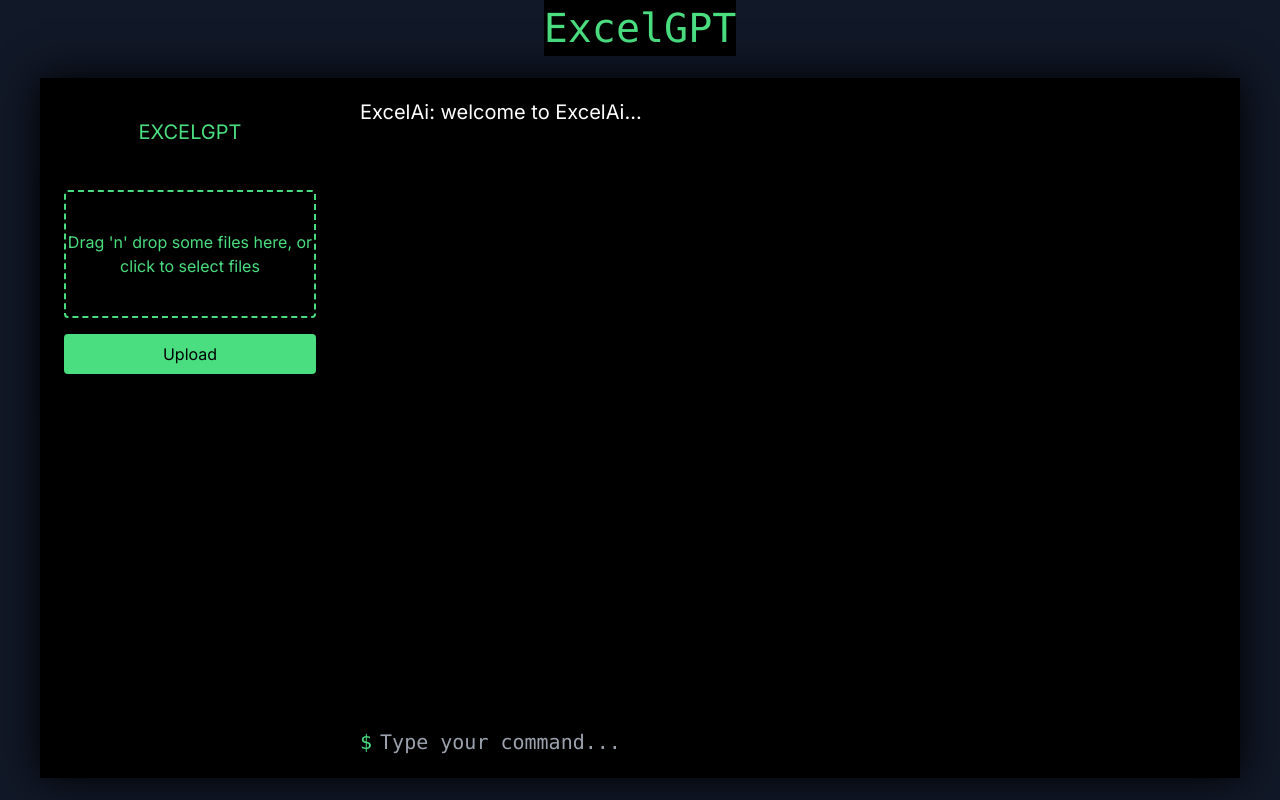
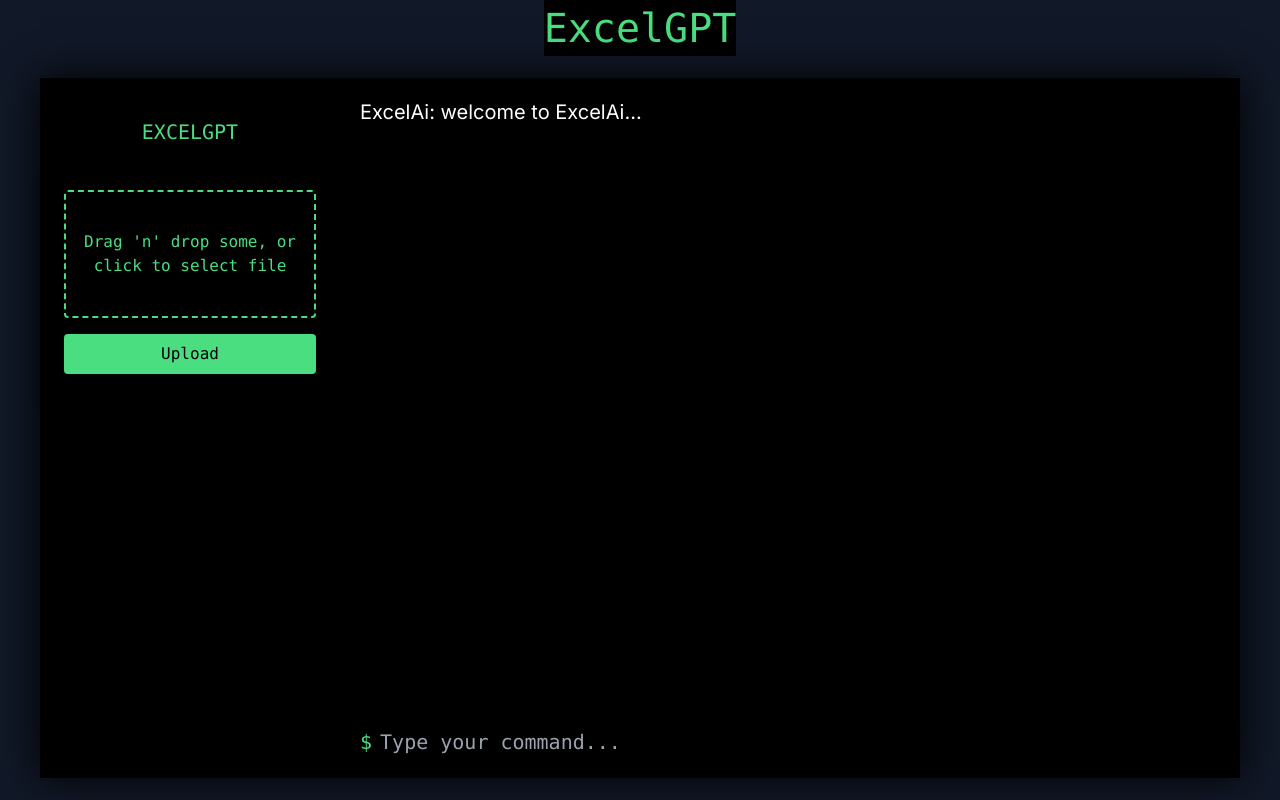
Before and after one commit to jasangill1/ExcelGPT, a Next.js app in the folder frontend/: page / in a window 1280 px wide. Built offline with nearby package versions, Linux system fonts and the light colour scheme.

Commit message:
85 percent

```diff
--- a/frontend/components/ChatMessage.jsx
+++ b/frontend/components/ChatMessage.jsx
@@ -2,7 +2,7 @@
 function ChatMessage({ message, isUser }) {
   return (
     <div className="my-2 text-left">
-        <div className={`inline-block ${isUser ? 'text-white-500' : 'text-green-500'}`}>
+      <div className={`inline-block ${isUser ? 'text-white-500' : 'text-green-500'} font-mono`}>
         {isUser ? '> ' : ''}
         {message}
       </div>
--- a/frontend/components/Sidebar.jsx
+++ b/frontend/components/Sidebar.jsx
@@ -2,7 +2,7 @@ import FileUpload from './UpLoadFile';
 
 export default function Sidebar() {
     return (
-        <div className="relative w-[300px] h-full bg-black text-green-400 float-right text-center pt-10">
+        <div className="relative w-[300px] h-full bg-black text-green-400 float-right text-center pt-10 font-mono">
             <h1 className="text-xl mb-5">EXCELGPT</h1>
             <div className="mt-5">
                 <FileUpload />
--- a/frontend/components/UpLoadFile.jsx
+++ b/frontend/components/UpLoadFile.jsx
@@ -1,5 +1,4 @@
 'use client'
-
 import React, { useCallback, useContext, useState } from 'react';
 import { useDropzone } from 'react-dropzone';
 import { ChatContext } from "./ChatContext";
@@ -45,7 +44,7 @@ const FileUpload = () => {
     <form onSubmit={onSubmit} className="flex flex-col bg-black text-green-400 p-6 rounded-lg shadow-lg">
         <div {...getRootProps()} className="dropzone flex items-center justify-center h-32 border-2 border-dashed border-green-400 rounded cursor-pointer">
             <input {...getInputProps()} />
-            {isDragActive ? <p>Drop the files here...</p> : <p>Drag 'n' drop some files here, or click to select files</p>}
+            {isDragActive ? <p>Drop the files here...</p> : <p>Drag 'n' drop some, or click to select file</p>}
         </div>
         {file && <p className="mt-4 text-green-400">Selected file: {file.name}</p>}
         <button
--- a/frontend/components/dropZone.jsx
+++ /dev/null
@@ -1,24 +0,0 @@
-'use client'
-
-import React from 'react';
-import { useDropzone } from 'react-dropzone';
-
-function MyDropzone({ onDrop, accept }) {
-  const {getRootProps, getInputProps, isDragActive} = useDropzone({
-    onDrop,
-    accept
-  });
-
-  return (
-    <div {...getRootProps()} style={{ height: '200px', width: '200px', border: '1px dashed gray', display: 'flex', alignItems: 'center', justifyContent: 'center' }}>
-      <input {...getInputProps()} />
-      {
-        isDragActive ?
-          <p>Drop the files here ...</p> :
-          <p>Drag 'n' drop some files here, or click to select files</p>
-      }
-    </div>
-  )
-}
-
-export default MyDropzone;
```
Lines whose indentation alone changed are shown as unchanged.
